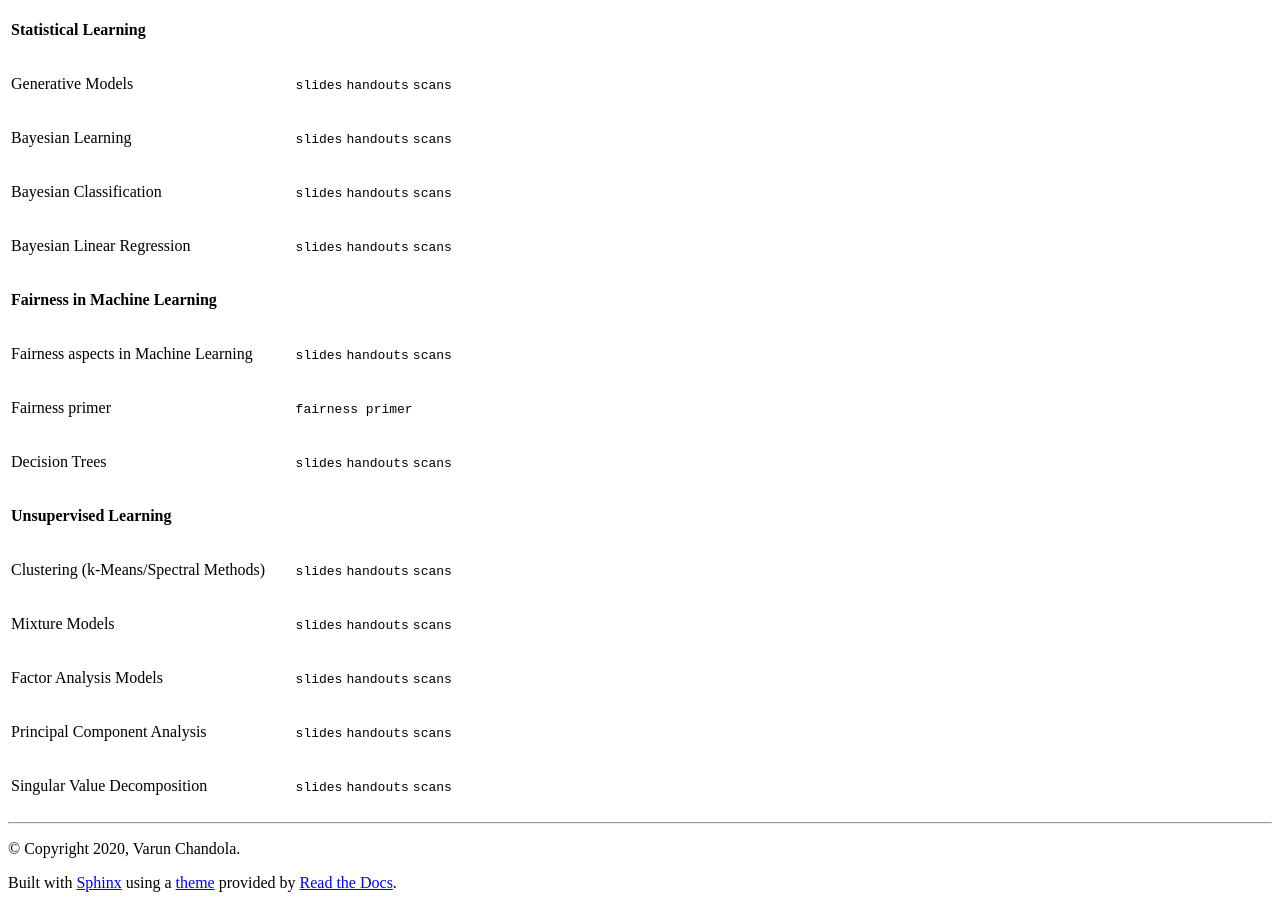
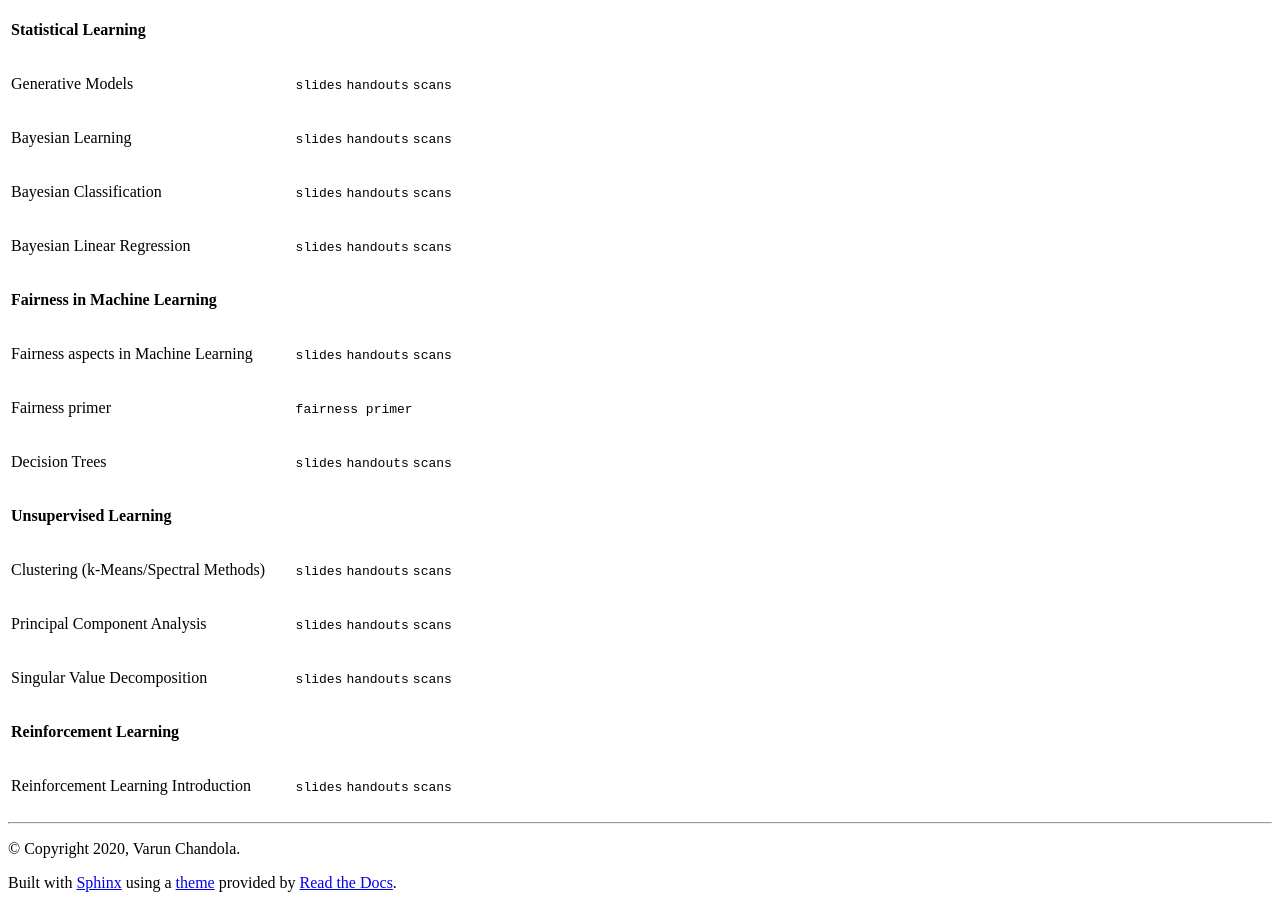
Before and after one commit to ubdsgroup/mlcourse-ub, a Sphinx documentation site: the page built from source/docs.rst, in a window 1280 px wide and 900 px high, scrolled down 996 px. Built offline with Sphinx 7.4.7 and the Read the Docs theme 2.0.0, drawn with Linux system fonts in a browser that asks for light colours.

Commit message:
updating documents page

```diff
--- a/source/docs.rst
+++ b/source/docs.rst
@@ -56,11 +56,11 @@ Documents
      -
    * - Clustering (k-Means/Spectral Methods)
      - :download:`slides <clustering-algorithms-beamer.pdf>` :download:`handouts <clustering-algorithms-handout.pdf>` :download:`scans <clustering-algorithms-scans.pdf>`
-   * - Mixture Models
-     - :download:`slides <mixture-models-beamer.pdf>` :download:`handouts <mixture-models-handout.pdf>` :download:`scans <mixture-models-scans.pdf>`
-   * - Factor Analysis Models
-     - :download:`slides <factor-analysis-beamer.pdf>` :download:`handouts <factor-analysis-handout.pdf>` :download:`scans <factor-analysis-scans.pdf>`
    * - Principal Component Analysis
      - :download:`slides <principal-component-analysis-beamer.pdf>` :download:`handouts <principal-component-analysis-handout.pdf>` :download:`scans <principal-component-analysis-scans.pdf>`
    * - Singular Value Decomposition
      - :download:`slides <singular-value-decomposition-beamer.pdf>` :download:`handouts <singular-value-decomposition-handout.pdf>` :download:`scans <singular-value-decomposition-scans.pdf>`
+   * - **Reinforcement Learning**
+     -
+   * - Reinforcement Learning Introduction
+     - :download:`slides <reinforcement-learning-beamer.pdf>` :download:`handouts <reinforcement-learning-handout.pdf>` :download:`scans <reinforcement-learning-scans.pdf>`
```
